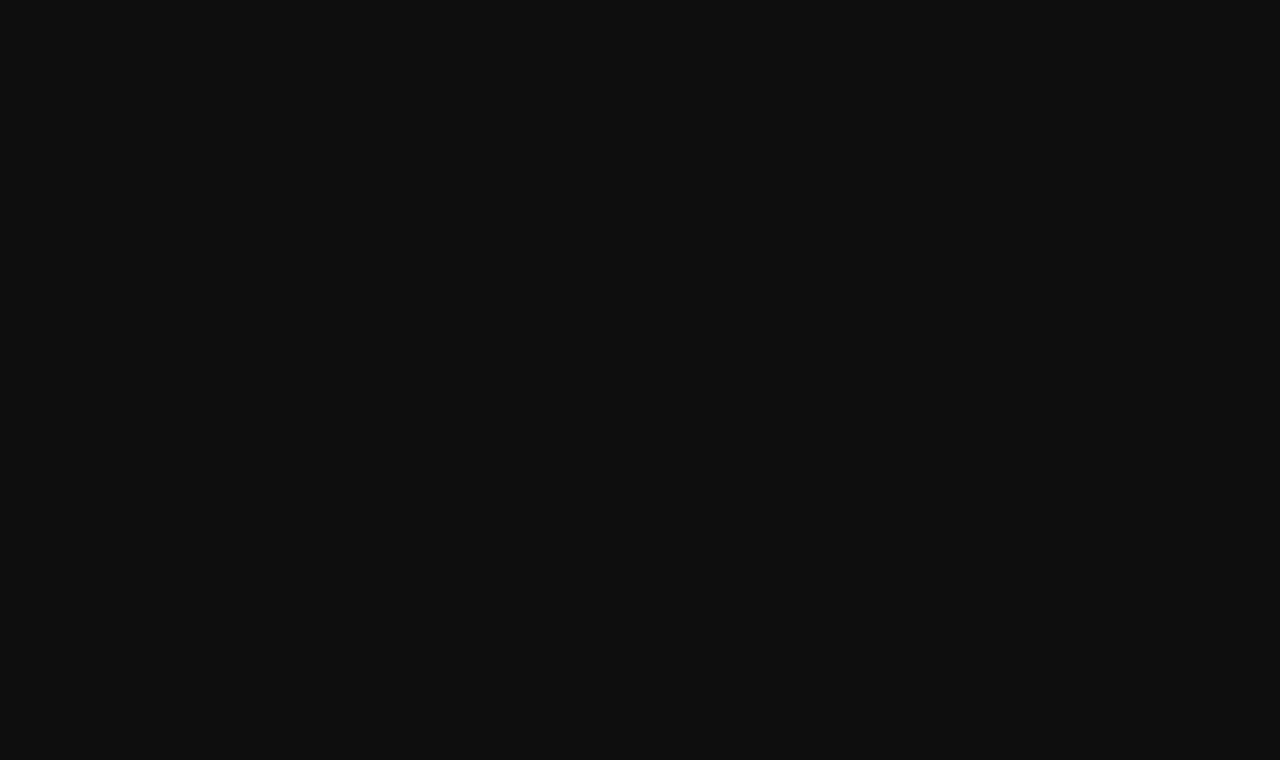
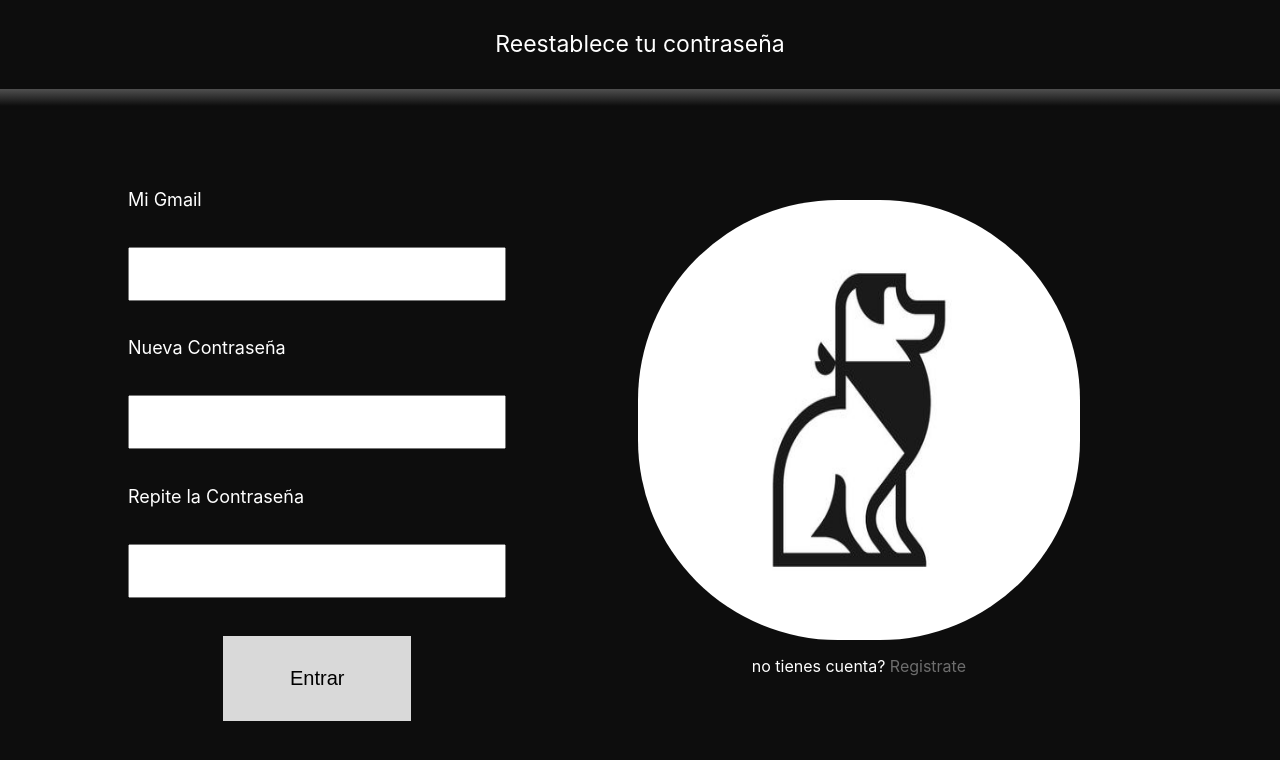
Before and after one commit to Poltergeis/petmaps-frontend, a React (Create React App) app: page /Forgotten_password in a window 1280 px wide. Before the commit this address had no page. Shown: the top 760 px of the page. Built offline with nearby package versions, Linux system fonts and the light colour scheme.

Commit message:
vista para reestablecer la contraseña terminada de la parte visual

```diff
--- a/src/App.tsx
+++ b/src/App.tsx
@@ -4,6 +4,7 @@ import './App.css';
 import { BrowserRouter,Routes,Route } from 'react-router-dom';
 import Login from './pages/Login/Login';
 import Register from './pages/Register/Register';
+import ForgotPassword from './pages/forgotPassword/ForgotPassword';
 
 function App() {
   return (
@@ -11,6 +12,7 @@ function App() {
       <Routes>
           <Route path='/Login' Component={Login}/>
           <Route path='/Register' Component={Register}/>
+          <Route path='/Forgotten_password' Component={ForgotPassword}/>
       </Routes>
     </BrowserRouter>
   );
--- /dev/null
+++ b/src/pages/forgotPassword/ForgotPassword.css
@@ -0,0 +1,37 @@
+.forgotPSW-container{
+    display: flex;
+    flex-direction: column;
+    align-items: center;
+    justify-content: center;
+}
+
+.FPSW-main-container{
+    display: flex;
+    flex-direction: row;
+    justify-content: space-between;
+    align-items: center;
+    margin-top: 8vh;
+    width: 80vw;
+}
+
+.FPSW-image-container{
+    display: flex;
+    flex-direction: column;
+    align-items: center;
+    justify-content: center;
+}
+
+.FPSW-image-container img.FPSW-main-logo{
+    height: 55vh;
+    width: 75.5%;
+    border-radius: 200px;
+}
+
+.FPSW-image-container p{
+    color: #FFFFFF;
+}
+
+.FPSW-image-container p a{
+    color: rgb(109, 109, 109);
+    text-decoration: none;
+}
--- /dev/null
+++ b/src/pages/forgotPassword/ForgotPassword.tsx
@@ -0,0 +1,25 @@
+import './ForgotPassword.css'
+import { Header } from '../../components/pages/Header/Header';
+import { AutoForm } from '../../components/pages/AutoForm/AutoForm';
+import { restorePassword } from '../../services/restorePassword';
+import main_logo from '../../images/main_logo.jpeg'
+import { Link } from 'react-router-dom';
+
+const ForgotPassword = () => {
+    const fields:string[] = ['Mi Gmail','Nueva Contraseña','Repite la Contraseña']
+
+    return(
+        <main className='forgotPSW-container'>
+            <Header>Reestablece tu contraseña</Header>
+            <section className='FPSW-main-container'>
+                <AutoForm fields={fields} forgotPassword={false} route='/Login' validation={restorePassword}/>
+                <section className='FPSW-image-container'>
+                    <img src={main_logo} alt="main_logo" className='FPSW-main-logo'/>
+                    <p>no tienes cuenta? <Link to='/Register'>Registrate</Link></p>
+                </section>
+            </section>
+        </main>
+    )
+}
+
+export default ForgotPassword;
--- /dev/null
+++ b/src/services/restorePassword.ts
@@ -0,0 +1,25 @@
+export const restorePassword = async(values:string[]) => {
+    if(!values || values.includes('')) return false;
+    const email = values[0];
+    const password = values[1];
+    const result = await request(email,password);
+    if(!result) return false;
+    return result.result;
+}
+
+const request = async(email:string,password:string) => {
+    try{
+        const response = await fetch('http://localhost:9000/users/updateProfile', {
+            method: 'PUT',
+            headers: {
+                'Content-Type': 'application/json'
+            },
+            body: JSON.stringify({email,password})
+        });
+        if(!response.ok) return 'false'
+        return response.json();
+    }catch(error){
+        console.log(error);
+        return 'false';
+    }
+}
```
